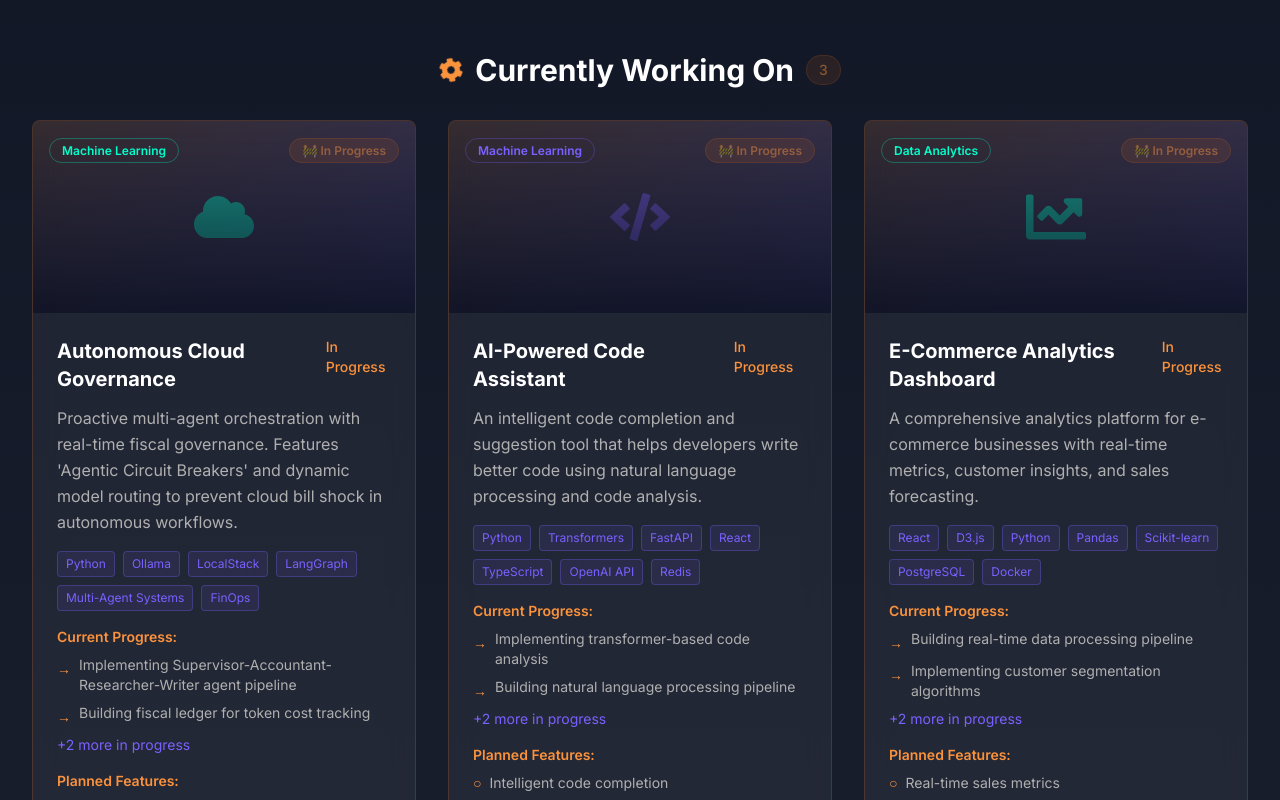
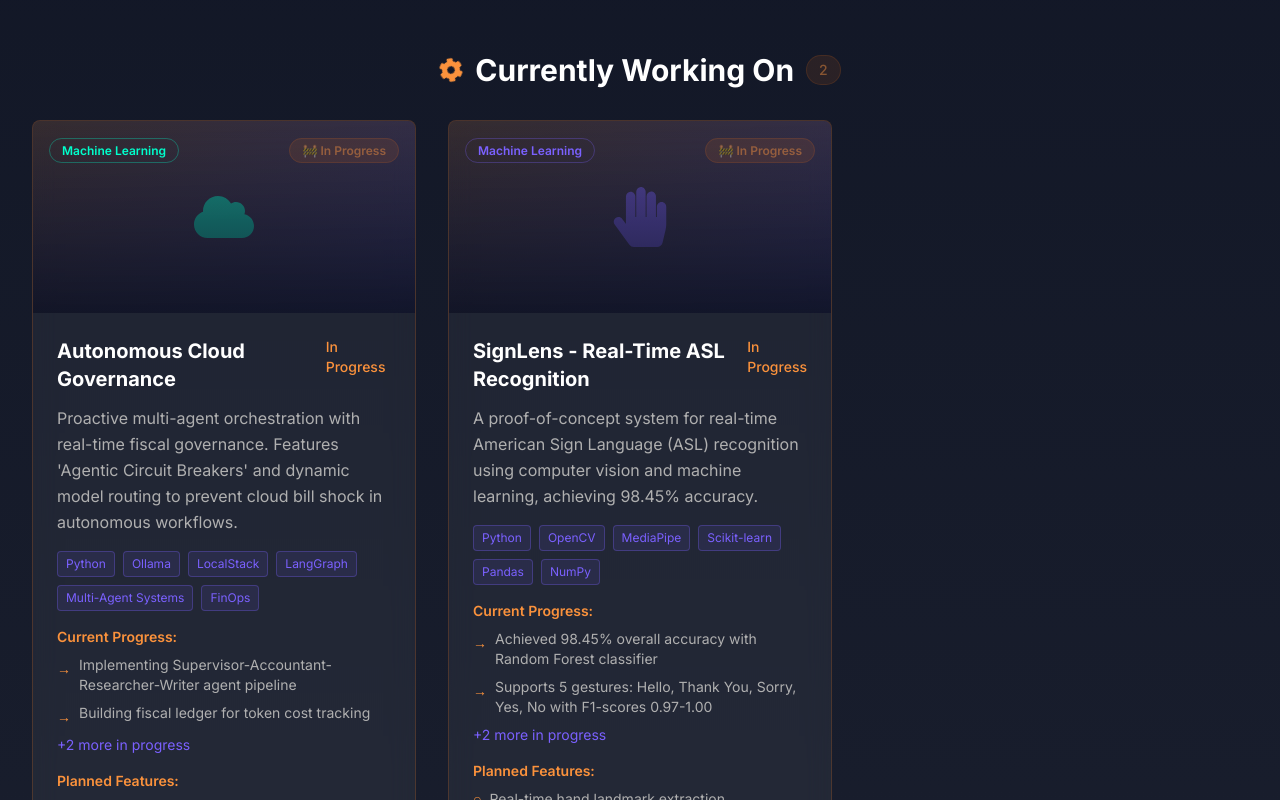
Before and after one commit to SiD-array/portfolio, a React (Vite) app: page / in a window 1280 px wide. Shown: the part 4360-5160 px from the top of the page. Built offline with nearby package versions, Linux system fonts and the light colour scheme.

Commit message:
feat: Replace AI Code Assistant and E-Commerce Dashboard with SignLens ASL Recognition project

```diff
--- a/src/components/Projects.jsx
+++ b/src/components/Projects.jsx
@@ -1,6 +1,6 @@
 import React, { useState } from 'react'
 import { motion, AnimatePresence } from 'framer-motion'
-import { FaGithub, FaExternalLinkAlt, FaCode, FaDatabase, FaBrain, FaChartLine, FaMobile, FaServer, FaEye, FaCheckCircle, FaCog, FaChevronDown, FaChevronUp, FaStar, FaRegStar, FaCloud } from 'react-icons/fa'
+import { FaGithub, FaExternalLinkAlt, FaCode, FaDatabase, FaBrain, FaChartLine, FaMobile, FaServer, FaEye, FaCheckCircle, FaCog, FaChevronDown, FaChevronUp, FaStar, FaRegStar, FaCloud, FaHandPaper } from 'react-icons/fa'
 
 const Projects = () => {
   const [hoveredProject, setHoveredProject] = useState(null)
@@ -254,58 +254,30 @@ const Projects = () => {
     },
     {
       id: 102,
-      title: "AI-Powered Code Assistant",
-      description: "An intelligent code completion and suggestion tool that helps developers write better code using natural language processing and code analysis.",
-      longDescription: "Building an AI-powered development tool that analyzes code context and provides intelligent suggestions, bug detection, and code optimization recommendations. The system uses transformer models trained on open-source code repositories to understand programming patterns and best practices.",
+      title: "SignLens - Real-Time ASL Recognition",
+      description: "A proof-of-concept system for real-time American Sign Language (ASL) recognition using computer vision and machine learning, achieving 98.45% accuracy.",
+      longDescription: "Building a comprehensive real-time ASL recognition system that captures webcam video, extracts hand landmarks using MediaPipe, and classifies them into ASL gestures to display live captions. The system uses a Random Forest classifier trained on normalized hand landmark data with temporal smoothing for robust predictions.",
       image: "/api/placeholder/600/400",
-      technologies: ["Python", "Transformers", "FastAPI", "React", "TypeScript", "OpenAI API", "Redis"],
+      technologies: ["Python", "OpenCV", "MediaPipe", "Scikit-learn", "Pandas", "NumPy"],
       category: "ml",
-      github: "https://github.com/SiD-array/ai-code-assistant",
+      github: "https://github.com/SiD-array/SignLens-RealTime-ASL-Recognition",
       live: "#",
       features: [
-        "Intelligent code completion",
-        "Bug detection and fixes",
-        "Code optimization suggestions",
-        "Natural language queries",
-        "Multi-language support"
+        "Real-time hand landmark extraction",
+        "Temporal smoothing (7/10 frame agreement)",
+        "Handedness invariance (left/right support)",
+        "Multi-source video input (webcam, file, YouTube)",
+        "Live caption display with confidence scores"
       ],
-      icon: FaCode,
+      icon: FaHandPaper,
       color: "neon-purple",
       date: "In Progress",
       status: "in-progress",
       achievements: [
-        "Implementing transformer-based code analysis",
-        "Building natural language processing pipeline",
-        "Developing real-time code suggestions",
-        "Creating multi-language support framework"
-      ]
-    },
-    {
-      id: 103,
-      title: "E-Commerce Analytics Dashboard",
-      description: "A comprehensive analytics platform for e-commerce businesses with real-time metrics, customer insights, and sales forecasting.",
-      longDescription: "Developing a powerful analytics dashboard that processes large volumes of e-commerce data to provide actionable insights. The system includes customer segmentation, sales forecasting using time series analysis, and automated reporting with customizable dashboards.",
-      image: "/api/placeholder/600/400",
-      technologies: ["React", "D3.js", "Python", "Pandas", "Scikit-learn", "PostgreSQL", "Docker"],
-      category: "data",
-      github: "https://github.com/SiD-array/ecommerce-analytics",
-      live: "#",
-      features: [
-        "Real-time sales metrics",
-        "Customer segmentation",
-        "Sales forecasting",
-        "Interactive visualizations",
-        "Automated reporting"
-      ],
-      icon: FaChartLine,
-      color: "neon-cyan",
-      date: "In Progress",
-      status: "in-progress",
-      achievements: [
-        "Building real-time data processing pipeline",
-        "Implementing customer segmentation algorithms",
-        "Creating interactive D3.js visualizations",
-        "Developing automated reporting system"
+        "Achieved 98.45% overall accuracy with Random Forest classifier",
+        "Supports 5 gestures: Hello, Thank You, Sorry, Yes, No with F1-scores 0.97-1.00",
+        "Implemented two-stage landmark normalization (translation + scale)",
+        "Building LSTM/RNN for motion-based gesture recognition"
       ]
     }
 
```
